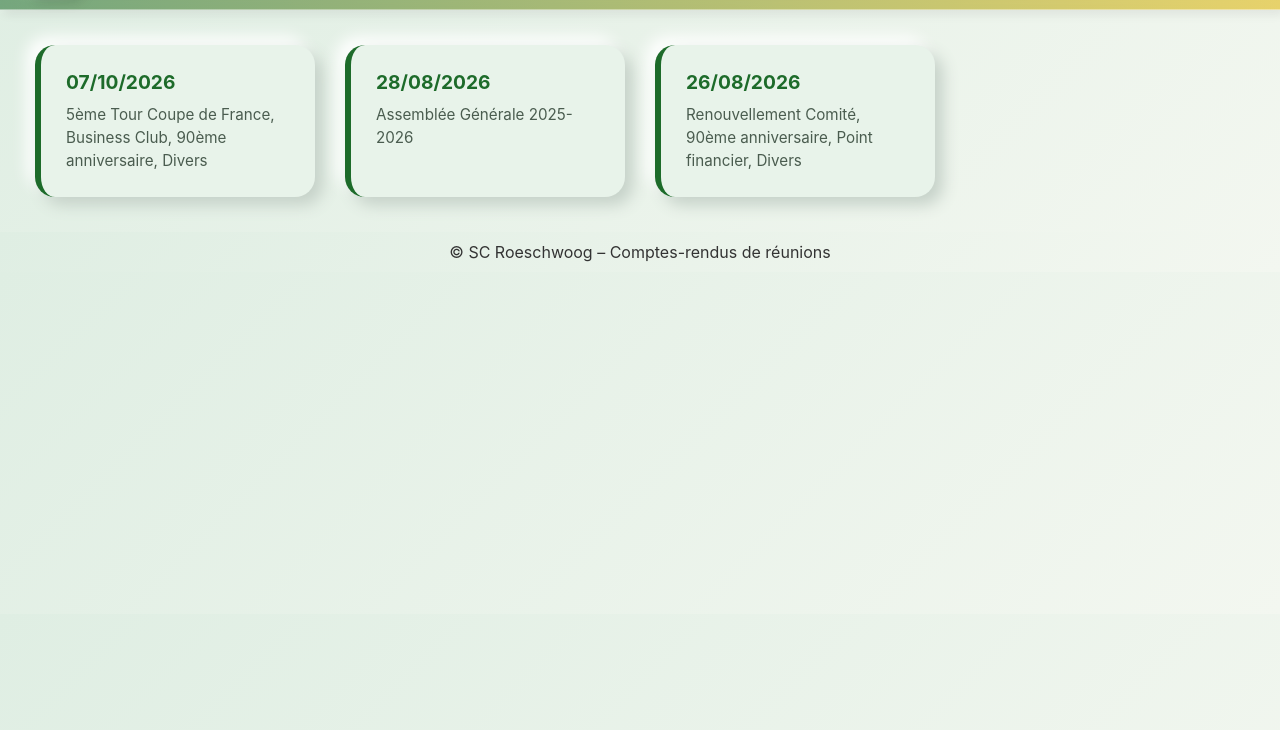
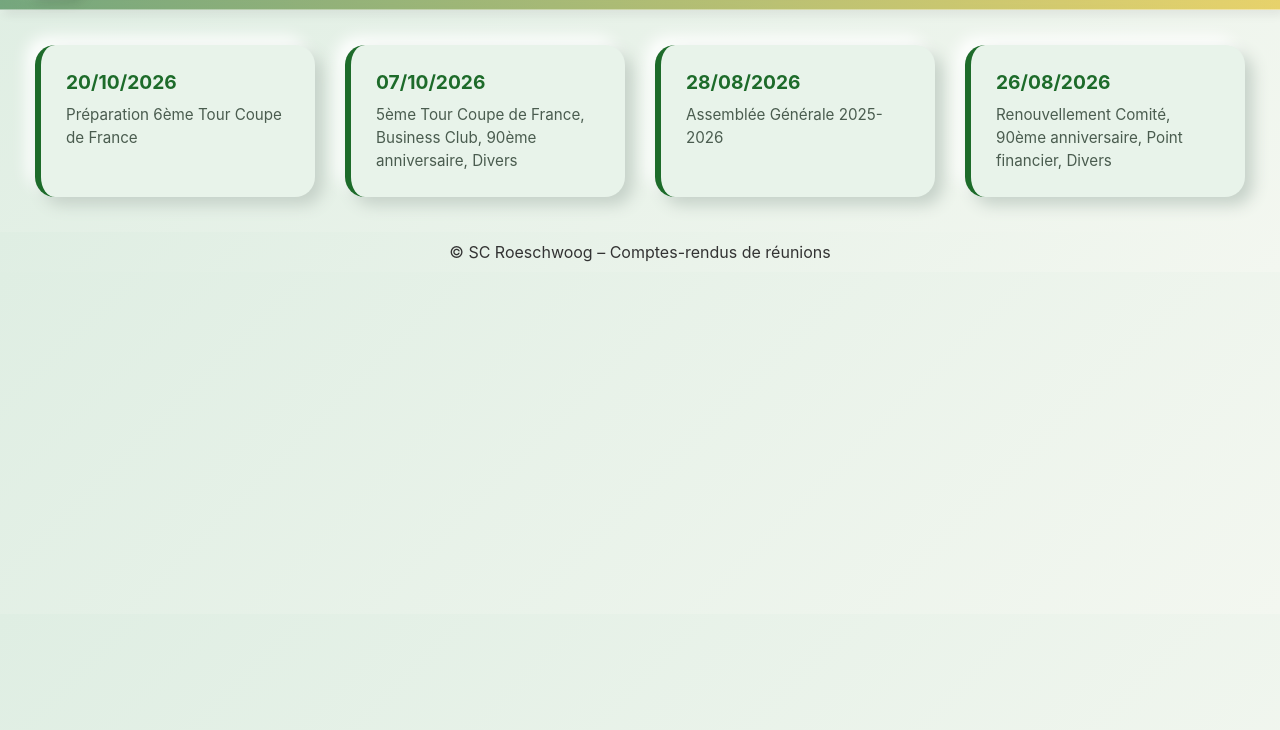
Before and after one commit to romainboehm/scroeschwoogcomite, a plain HTML site: page reunions_2627.html in a window 1280 px wide. Shown: the part 70-800 px from the top of the page. Drawn offline with Linux system fonts and the light colour scheme.

Commit message:
Add event cards for Coupe de France preparations

```diff
--- a/reunions_2627.html
+++ b/reunions_2627.html
@@ -169,6 +169,10 @@
     <div class="container">
         <div class="grid">
 
+			<div class="card">
+                <a href="https://1drv.ms/b/c/534b23b5926c6a32/IQAW0NW7N8OhRbZB5qfJyI-tAeCPEuDc5q3Ix_ch1-XmdYw?e=f2rz0Y" target="_blank">20/10/2026</a>
+                <div class="desc">Préparation 6ème Tour Coupe de France</div>
+			</div>
 
 			<div class="card">
                 <a href="https://1drv.ms/b/c/534b23b5926c6a32/IQChdC48odK-TKl8FIL4gogMAfTK1pRqEDbIS_ONDwN7x70?e=mRt9iW" target="_blank">07/10/2026</a>
```
